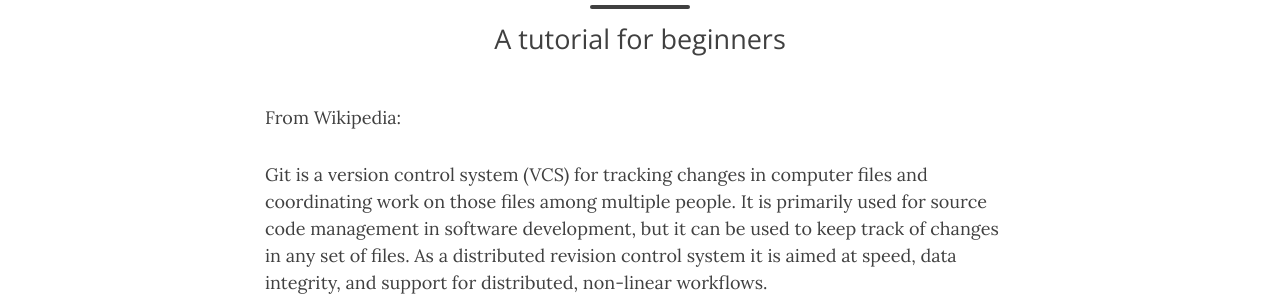
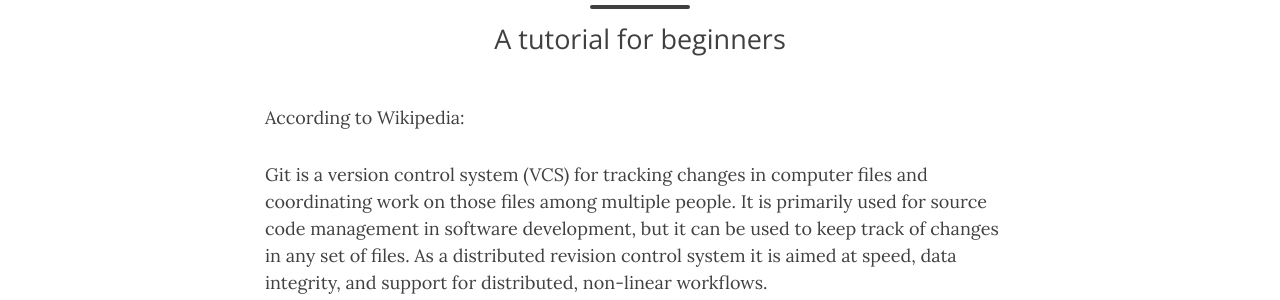
Before and after one commit to Nabinn/Nabinn.github.io, a Jekyll site: the page built from tutorials/Git_Tutorial/index.md, in a window 1280 px wide. Shown: the part 228-528 px from the top of the page. Built offline with Jekyll 4.4.1, drawn with Linux system fonts in a browser that asks for light colours; nearby versions of some CDN libraries; comment, search, counter and statistics services are not loaded.

```diff
--- a/_config.yml
+++ b/_config.yml
@@ -29,7 +29,7 @@ navbar-links:
     - Learn markdown: "http://www.markdowntutorial.com/"
     - GitHub Pages: "https://pages.github.com/"
   Tutorials:
-      - Git basics: "https://nabinn.github.io/tutorials/Git_Tutorial/index"
+      - Git basics: "https://nabinn.github.io/tutorials/Git_Tutorial/"
   Author's home: "https://nabinn.github.io"
 
 # Image to show in the navigation bar - image must be a square (width = height)
--- a/tutorials/Git_Tutorial/index.md
+++ b/tutorials/Git_Tutorial/index.md
@@ -5,7 +5,7 @@ subtitle: A tutorial for beginners
 comments: true
 ---
 
-From Wikipedia:
+According to Wikipedia:
 
 Git is a version control system (VCS) for tracking changes in computer files and coordinating work on those files among multiple people. It is primarily used for source code management in software development, but it can be used to keep track of changes in any set of files. As a distributed revision control system it is aimed at speed, data integrity, and support for distributed, non-linear workflows.
 
```
